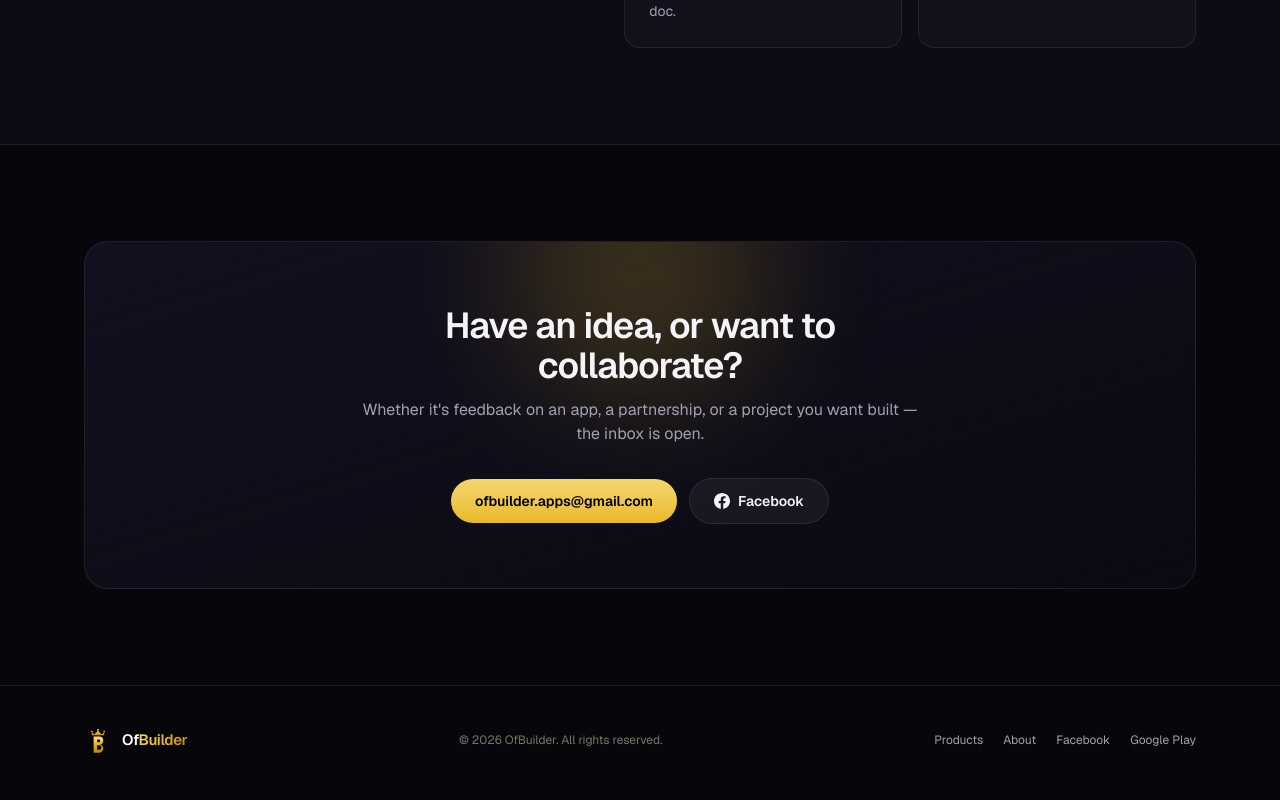
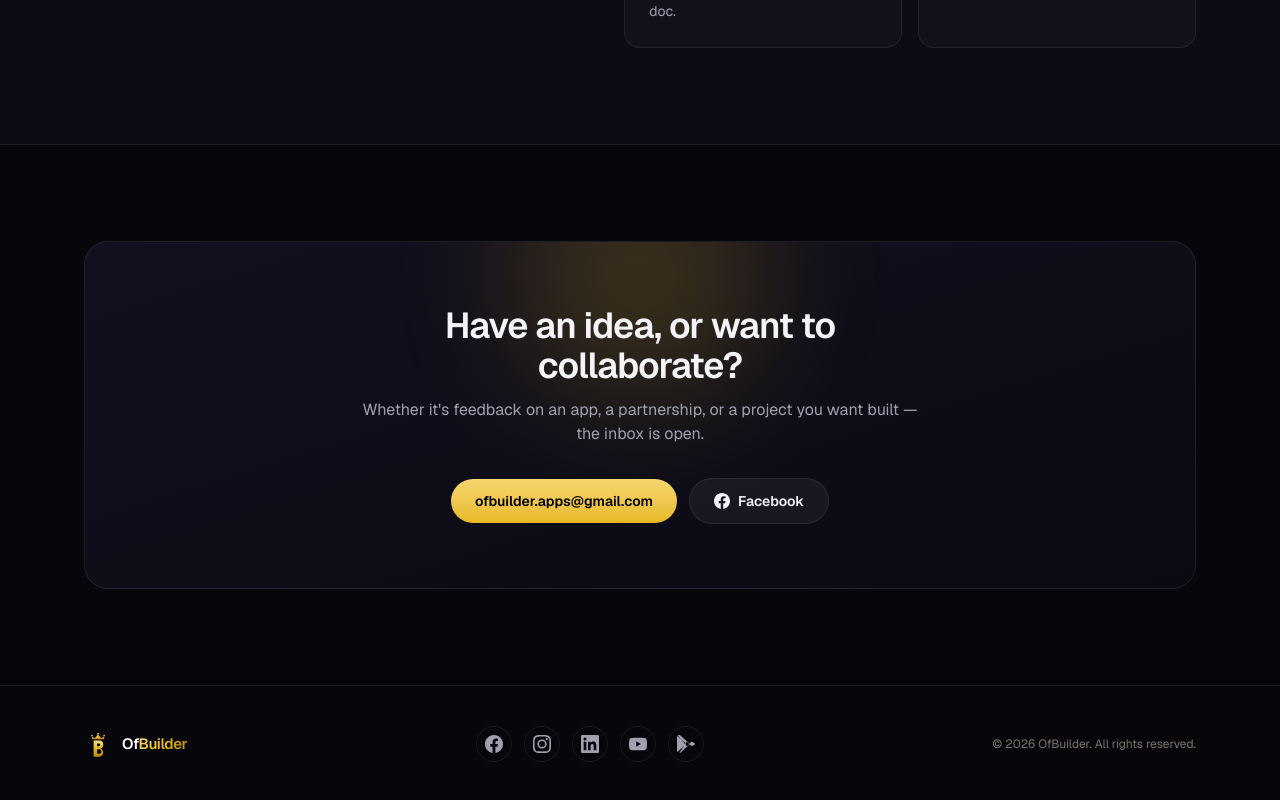
Before and after one commit to ofbuilder-dev/ofbuilder.com, a Next.js app: page / in a window 1280 px wide. Shown: the part 2934-3734 px from the top of the page. Built offline with nearby package versions, Linux system fonts and the light colour scheme.

Commit message:
Add social links to footer (Instagram, LinkedIn, YouTube, Facebook, Google Play)

```diff
--- a/components/SiteFooter.tsx
+++ b/components/SiteFooter.tsx
@@ -1,39 +1,81 @@
 import Logo from "./Logo";
-import { facebookUrl, playDeveloperUrl } from "@/lib/projects";
+import { facebookUrl, playDeveloperUrl, instagramUrl, linkedinUrl, youtubeUrl } from "@/lib/projects";
+
+const socials = [
+  {
+    href: facebookUrl,
+    label: "Facebook",
+    icon: (
+      <svg width="18" height="18" viewBox="0 0 24 24" fill="currentColor">
+        <path d="M24 12.07C24 5.41 18.63 0 12 0S0 5.4 0 12.07C0 18.1 4.39 23.1 10.13 24v-8.44H7.08v-3.49h3.05V9.41c0-3.02 1.79-4.69 4.53-4.69 1.31 0 2.69.24 2.69.24v2.97h-1.52c-1.49 0-1.96.93-1.96 1.89v2.25h3.33l-.53 3.49h-2.8V24C19.61 23.1 24 18.1 24 12.07Z" />
+      </svg>
+    ),
+  },
+  {
+    href: instagramUrl,
+    label: "Instagram",
+    icon: (
+      <svg width="18" height="18" viewBox="0 0 24 24" fill="currentColor">
+        <path d="M12 2.163c3.204 0 3.584.012 4.85.07 3.252.148 4.771 1.691 4.919 4.919.058 1.265.069 1.645.069 4.849 0 3.205-.012 3.584-.069 4.849-.149 3.225-1.664 4.771-4.919 4.919-1.266.058-1.644.07-4.85.07-3.204 0-3.584-.012-4.849-.07-3.26-.149-4.771-1.699-4.919-4.92-.058-1.265-.07-1.644-.07-4.849 0-3.204.013-3.583.07-4.849.149-3.227 1.664-4.771 4.919-4.919 1.266-.057 1.645-.069 4.849-.069zM12 0C8.741 0 8.333.014 7.053.072 2.695.272.273 2.69.073 7.052.014 8.333 0 8.741 0 12c0 3.259.014 3.668.072 4.948.2 4.358 2.618 6.78 6.98 6.98C8.333 23.986 8.741 24 12 24c3.259 0 3.668-.014 4.948-.072 4.354-.2 6.782-2.618 6.979-6.98.059-1.28.073-1.689.073-4.948 0-3.259-.014-3.667-.072-4.947-.196-4.354-2.617-6.78-6.979-6.98C15.668.014 15.259 0 12 0zm0 5.838a6.162 6.162 0 100 12.324 6.162 6.162 0 000-12.324zM12 16a4 4 0 110-8 4 4 0 010 8zm6.406-11.845a1.44 1.44 0 100 2.881 1.44 1.44 0 000-2.881z" />
+      </svg>
+    ),
+  },
+  {
+    href: linkedinUrl,
+    label: "LinkedIn",
+    icon: (
+      <svg width="18" height="18" viewBox="0 0 24 24" fill="currentColor">
+        <path d="M20.447 20.452h-3.554v-5.569c0-1.328-.027-3.037-1.852-3.037-1.853 0-2.136 1.445-2.136 2.939v5.667H9.351V9h3.414v1.561h.046c.477-.9 1.637-1.85 3.37-1.85 3.601 0 4.267 2.37 4.267 5.455v6.286zM5.337 7.433a2.062 2.062 0 01-2.063-2.065 2.064 2.064 0 112.063 2.065zm1.782 13.019H3.555V9h3.564v11.452zM22.225 0H1.771C.792 0 0 .774 0 1.729v20.542C0 23.227.792 24 1.771 24h20.451C23.2 24 24 23.227 24 22.271V1.729C24 .774 23.2 0 22.222 0h.003z" />
+      </svg>
+    ),
+  },
+  {
+    href: youtubeUrl,
+    label: "YouTube",
+    icon: (
+      <svg width="18" height="18" viewBox="0 0 24 24" fill="currentColor">
+        <path d="M23.498 6.186a3.016 3.016 0 00-2.122-2.136C19.505 3.545 12 3.545 12 3.545s-7.505 0-9.377.505A3.017 3.017 0 00.502 6.186C0 8.07 0 12 0 12s0 3.93.502 5.814a3.016 3.016 0 002.122 2.136c1.871.505 9.376.505 9.376.505s7.505 0 9.377-.505a3.015 3.015 0 002.122-2.136C24 15.93 24 12 24 12s0-3.93-.502-5.814zM9.545 15.568V8.432L15.818 12l-6.273 3.568z" />
+      </svg>
+    ),
+  },
+  {
+    href: playDeveloperUrl,
+    label: "Google Play",
+    icon: (
+      <svg width="18" height="18" viewBox="0 0 24 24" fill="currentColor">
+        <path d="M3.18 23.76c.3.17.64.24.99.2l12.6-11.58L13.23 9l-10.05 14.76zM.54 1.4A1.5 1.5 0 000 2.57v18.86c0 .48.2.9.54 1.17l.06.06L12.18 12v-.28L.6 1.34.54 1.4zM22.3 10.3l-2.7-1.54-3.37 3.1 3.37 3.1 2.72-1.55a1.54 1.54 0 000-3.11zM4.17.24L16.77 11.8l-3.54 3.28L.99.44A1.26 1.26 0 014.17.24z" />
+      </svg>
+    ),
+  },
+];
 
 export default function SiteFooter() {
   return (
     <footer className="border-t border-white/10">
-      <div className="mx-auto flex max-w-6xl flex-col items-center justify-between gap-4 px-5 py-10 sm:flex-row">
-        <a href="/" aria-label="OfBuilder home">
-          <Logo size={28} />
-        </a>
-        <p className="text-xs text-[var(--text-faint)]">
-          © {new Date().getFullYear()} OfBuilder. All rights reserved.
-        </p>
-        <div className="flex items-center gap-5 text-xs text-[var(--text-dim)]">
-          <a href="/#products" className="hover:text-white">
-            Products
+      <div className="mx-auto max-w-6xl px-5 py-10">
+        <div className="flex flex-col items-center gap-6 sm:flex-row sm:justify-between">
+          <a href="/" aria-label="OfBuilder home">
+            <Logo size={28} />
           </a>
-          <a href="/#about" className="hover:text-white">
-            About
-          </a>
-          <a
-            href={facebookUrl}
-            target="_blank"
-            rel="noopener noreferrer"
-            className="hover:text-white"
-          >
-            Facebook
-          </a>
-          <a
-            href={playDeveloperUrl}
-            target="_blank"
-            rel="noopener noreferrer"
-            className="hover:text-white"
-          >
-            Google Play
-          </a>
+
+          <div className="flex items-center gap-3">
+            {socials.map((s) => (
+              <a
+                key={s.label}
+                href={s.href}
+                target="_blank"
+                rel="noopener noreferrer"
+                aria-label={s.label}
+                className="flex h-9 w-9 items-center justify-center rounded-full border border-white/10 text-[var(--text-dim)] transition-colors hover:border-white/25 hover:text-white"
+              >
+                {s.icon}
+              </a>
+            ))}
+          </div>
+
+          <p className="text-xs text-[var(--text-faint)]">
+            © {new Date().getFullYear()} OfBuilder. All rights reserved.
+          </p>
         </div>
       </div>
     </footer>
--- a/lib/projects.ts
+++ b/lib/projects.ts
@@ -557,5 +557,8 @@ export const playDeveloperUrl =
   "https://play.google.com/store/apps/dev?id=8090522541816028633";
 
 export const facebookUrl = "https://www.facebook.com/ofbuilder/";
+export const instagramUrl = "https://www.instagram.com/ofbuilder/";
+export const linkedinUrl = "https://bd.linkedin.com/company/ofbuilder";
+export const youtubeUrl = "https://www.youtube.com/@OfBuilder";
 
 export const contactEmail = "ofbuilder.apps@gmail.com";
```
